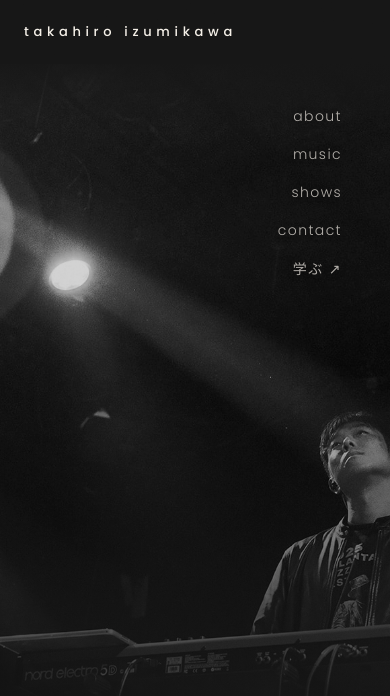
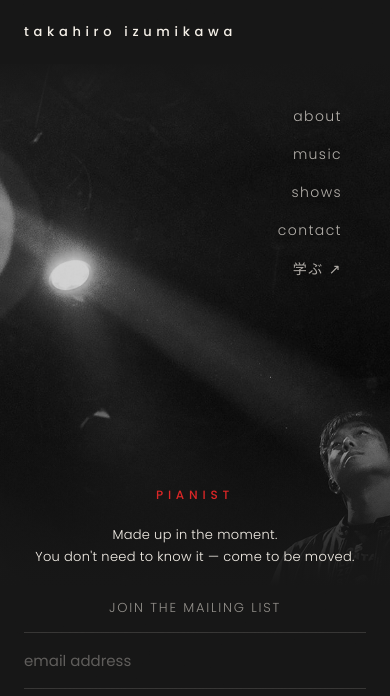
Before and after one commit to taka808/takahiroizumikawa-com, a plain HTML site: page index.html in a window 390 px wide. Shown: the top 696 px of the page. Drawn offline with Linux system fonts and the light colour scheme; no server answers.

Commit message:
feat(mobile): keep full-size hero (85svh) and overlay signup form on photo so both fit one screen

```diff
--- a/index.html
+++ b/index.html
@@ -139,6 +139,16 @@ footer a{
   color:var(--faint);text-decoration:none;transition:color .4s
 }
 footer a:hover{color:var(--dim)}
+
+/* ── mobile: 写真は元サイズ(85svh)のまま、登録フォームを写真下部にオーバーレイして同一画面に収める ── */
+@media (max-width:640px){
+  .band .name{display:none} /* 上部wordmarkと重複＋フォームと衝突するため非表示 */
+  .capture{
+    position:relative;z-index:2;
+    margin-top:-42svh; /* 写真の下部に重ねる */
+    background:linear-gradient(to top,var(--bg) 60%,rgba(22,22,22,0)) /* 下地を暗くして可読性確保・上へフェード */
+  }
+}
 </style>
 </head>
 <body>
```
